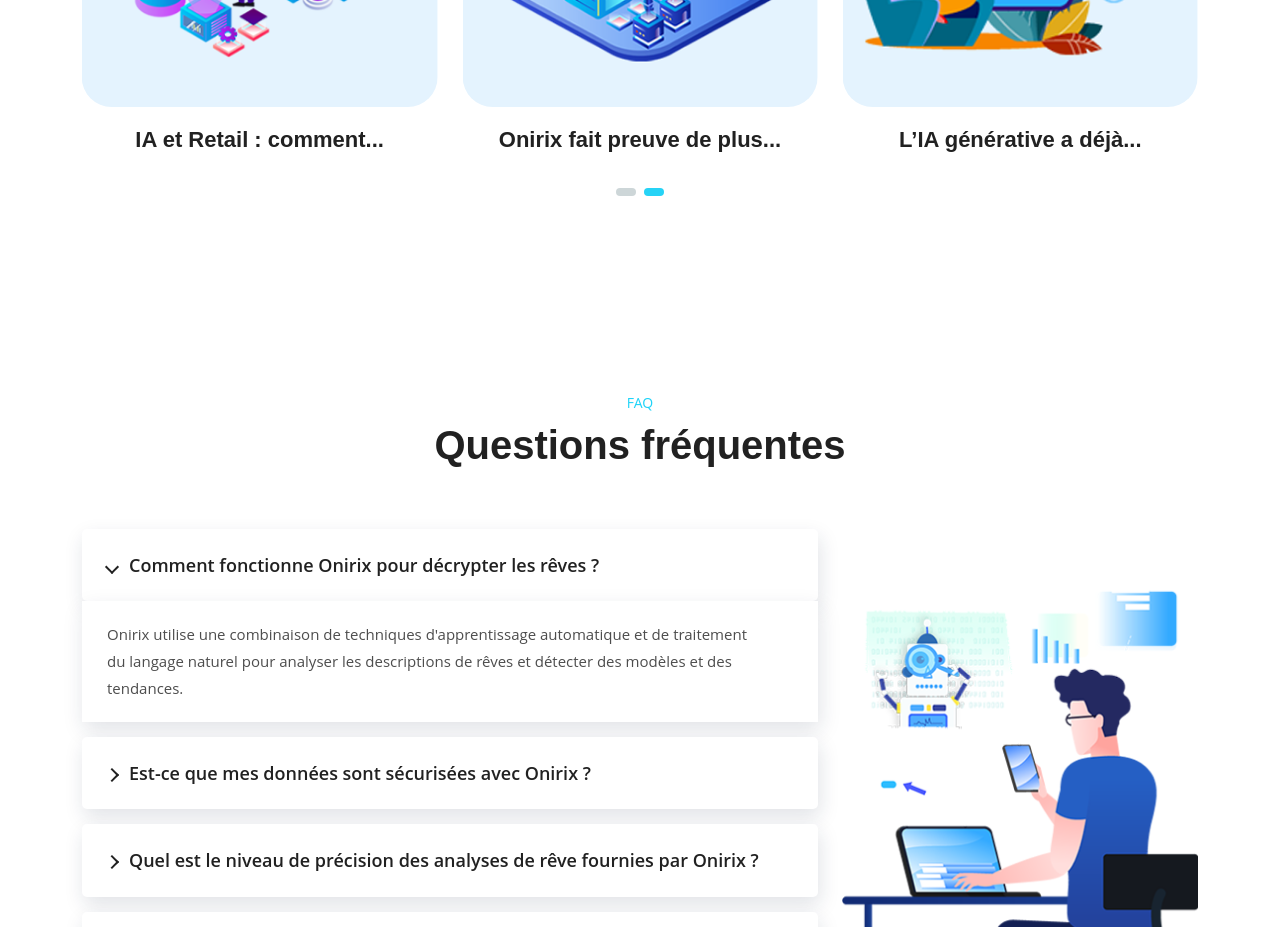
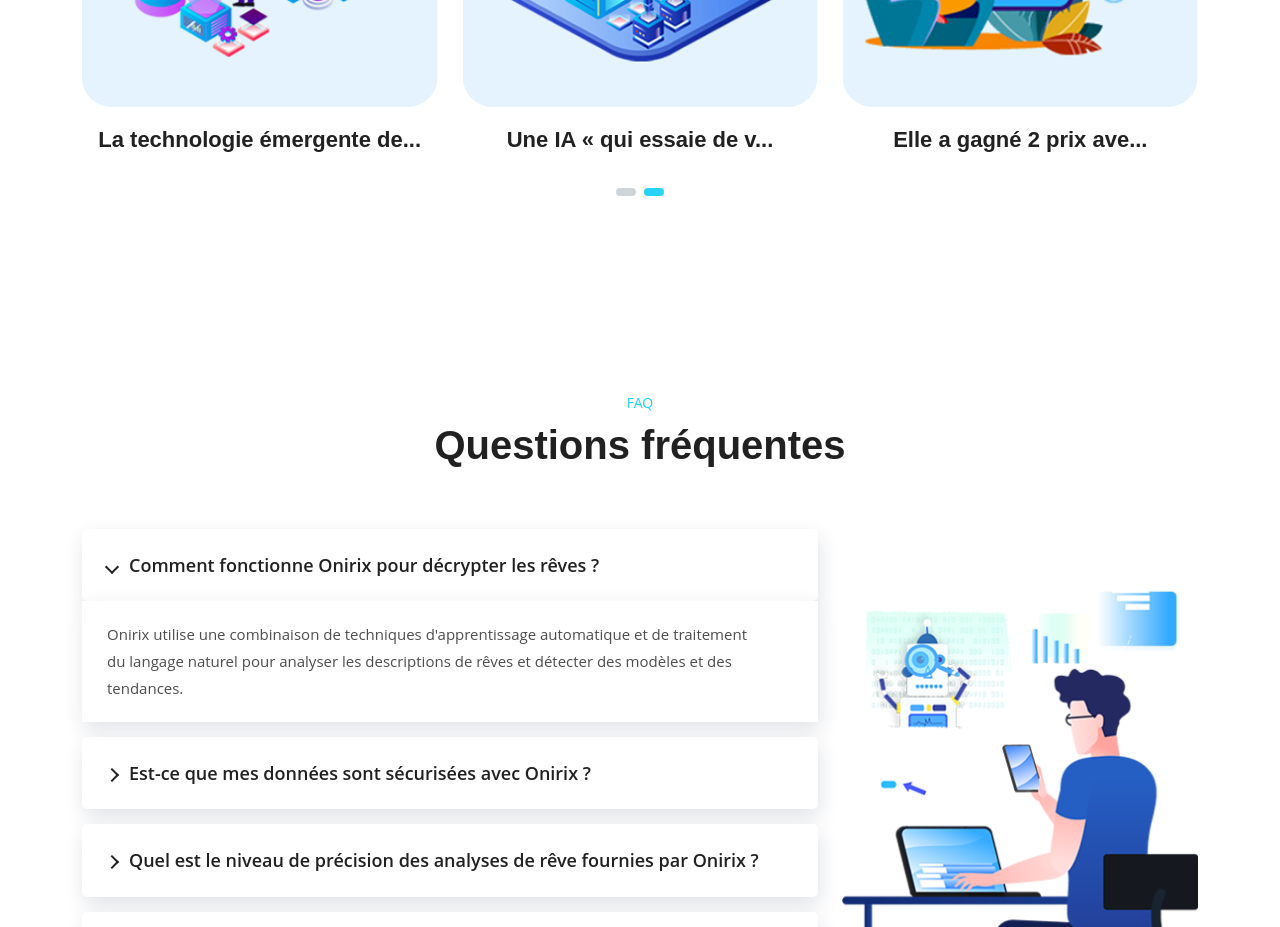
Before and after one commit to codascii/raiv-webcup-2023, a Next.js app: page /onirix in a window 1280 px wide. Shown: the part 5300-6227 px from the top of the page. Built offline with nearby package versions, Linux system fonts and the light colour scheme.

Commit message:
modification des titre sur onirix

```diff
--- a/components/HomeThree/CaseStudies.js
+++ b/components/HomeThree/CaseStudies.js
@@ -53,7 +53,7 @@
 
                 <h3>
                   <Link href="/case-studies-details">
-                  Avez-vous peur que...
+                  L’IA générative a déjà...
                   </Link>
                 </h3>
               </div>
@@ -74,7 +74,7 @@
                 </div>
 
                 <h3>
-                  <Link href="/case-studies-details">IA et Retail : comment...</Link>
+                  <Link href="/case-studies-details">La technologie émergente de...</Link>
                 </h3>
               </div>
             </SwiperSlide>
@@ -94,7 +94,7 @@
                 </div>
 
                 <h3>
-                  <Link href="/case-studies-details">Onirix fait preuve de plus...</Link>
+                  <Link href="/case-studies-details">Une IA « qui essaie de v...</Link>
                 </h3>
               </div>
             </SwiperSlide>
@@ -115,7 +115,7 @@
 
                 <h3>
                   <Link href="/case-studies-details">
-                  L’IA générative a déjà...
+                  Elle a gagné 2 prix ave...
                   </Link>
                 </h3>
               </div>
```
